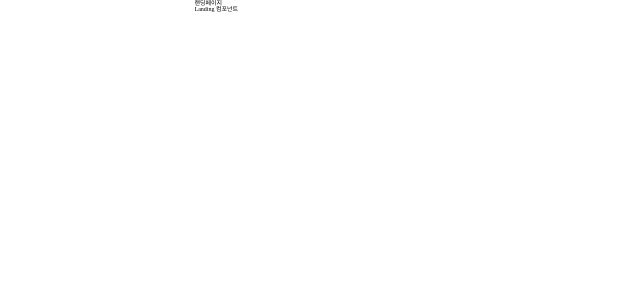
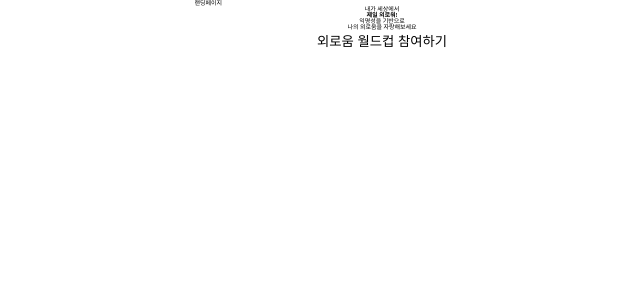
Before and after one commit to GO-SOPT-SOPTKATHON-TEAM4/team4-client, a React (Vite) app: page / in a window 1280 px wide. Shown: the top 300 px of the page, without its empty margins (258-898 px from the left). Built offline with nearby package versions, Linux system fonts and the light colour scheme.

Commit message:
chore : 온보딩 페이지 추가

```diff
--- a/src/components/Landing/Landing.jsx
+++ b/src/components/Landing/Landing.jsx
@@ -1,11 +1,41 @@
 import styled from 'styled-components';
+import { useNavigate } from 'react-router-dom';
 
 const Landing = () => {
-  return <St.LandingWrapper>Landing 컴포넌트</St.LandingWrapper>;
+  const navigate = useNavigate();
+  return (
+    <St.LandingWrapper>
+      <p>내가 세상에서</p>
+      <h1>제일 외로워!</h1>
+      <St.Content>
+        <p>익명성을 기반으로</p>
+        <p>나의 외로움을 자랑해보세요</p>
+      </St.Content>
+      <button type="button" onClick={() => navigate('/game')}>
+        외로움 월드컵 참여하기
+      </button>
+    </St.LandingWrapper>
+  );
 };
 
 export default Landing;
 
 const St = {
-  LandingWrapper: styled.div``,
+  LandingWrapper: styled.div`
+    display: flex;
+    flex-direction: column;
+    justify-content: center;
+    align-items: center;
+
+    & > button {
+      border: none;
+      background: transparent;
+    }
+  `,
+
+  Content: styled.div`
+    display: flex;
+    flex-direction: column;
+    align-items: center;
+  `,
 };
```
Also changed, not shown: 1 other file (tests, documents, lock files or other folders).
